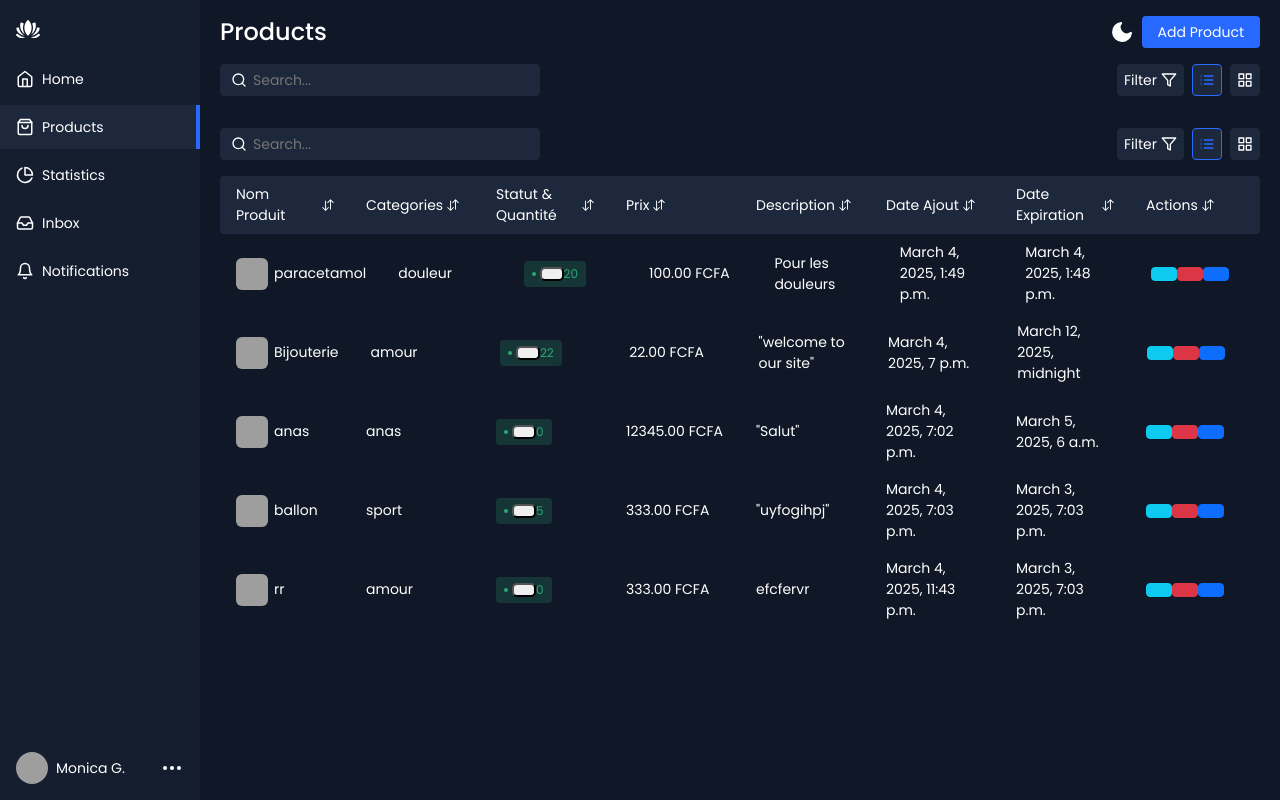
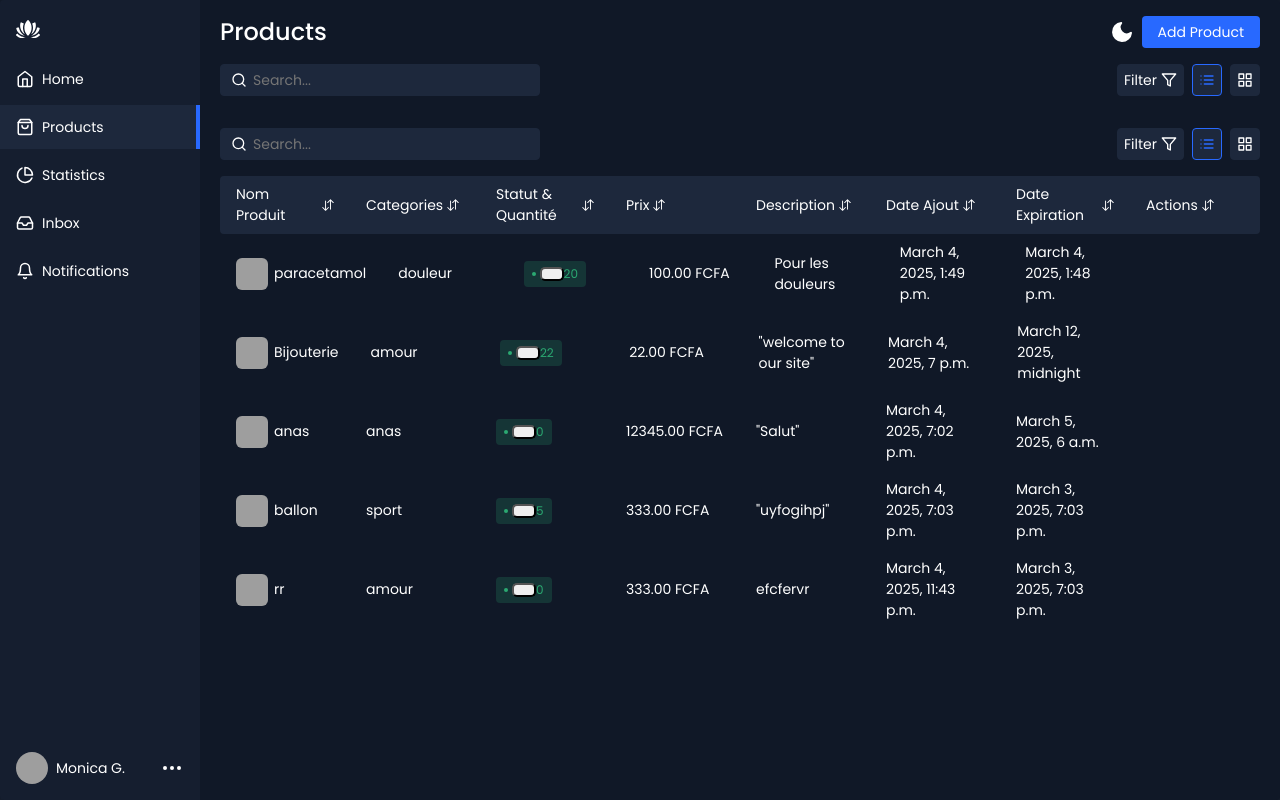
Before and after one commit to anasmnasri2023/Projet-Django, a Django app: page / in a window 1280 px wide. Run offline with Django 5.2, Linux system fonts and the light colour scheme; data comes from the database, SQL or seed files in the repository; some libraries are stand-ins or nearby versions; grey boxes are pictures that could not be loaded.

Commit message:
Update Project

```diff
--- a/VM/Gestion_Pharma/Produits/templates/produit.html
+++ b/VM/Gestion_Pharma/Produits/templates/produit.html
@@ -104,9 +104,7 @@
         <div class="product-cell price"><span class="cell-label">Date Expiration:</span>{{n.date_expiration}}</div>
         <div class="product-cell price"><span class="cell-label">
          Actions :</span>
-         <a href="{% url 'modifier' n.pk %}" class="btn btn-info"> <i class="bi bi-pencil-square"></i></a>
 
-         <a href="{% url 'delete' n.pk %}" class="btn btn-danger"> <i class="bi bi-trash3"></i></a>
 
          <!-- Pour utiliser la suppression AJAX, décommentez cette ligne et commentez la ligne au-dessus -->
          <!-- <a class="btn btn-danger"><i class="bi bi-trash3 delete-button" data-id="{{ n.id }}"></i></a> -->
@@ -130,7 +128,6 @@
           </div>
         </div>
 
-         <a href="{% url 'details' n.pk %}" class="btn btn-primary"> <i class="bi bi-info-circle"></i> </a>
 
         </div>
 
```
